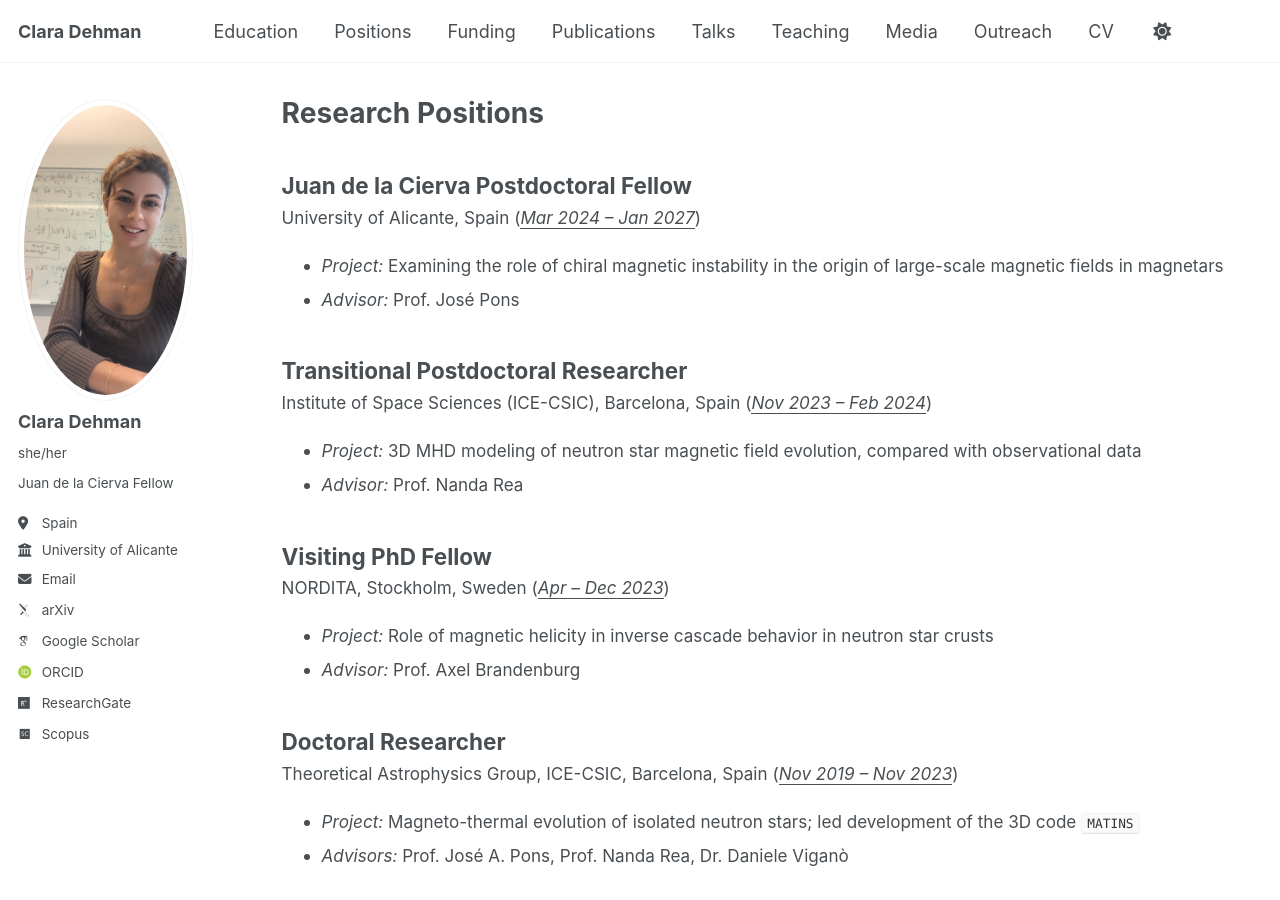
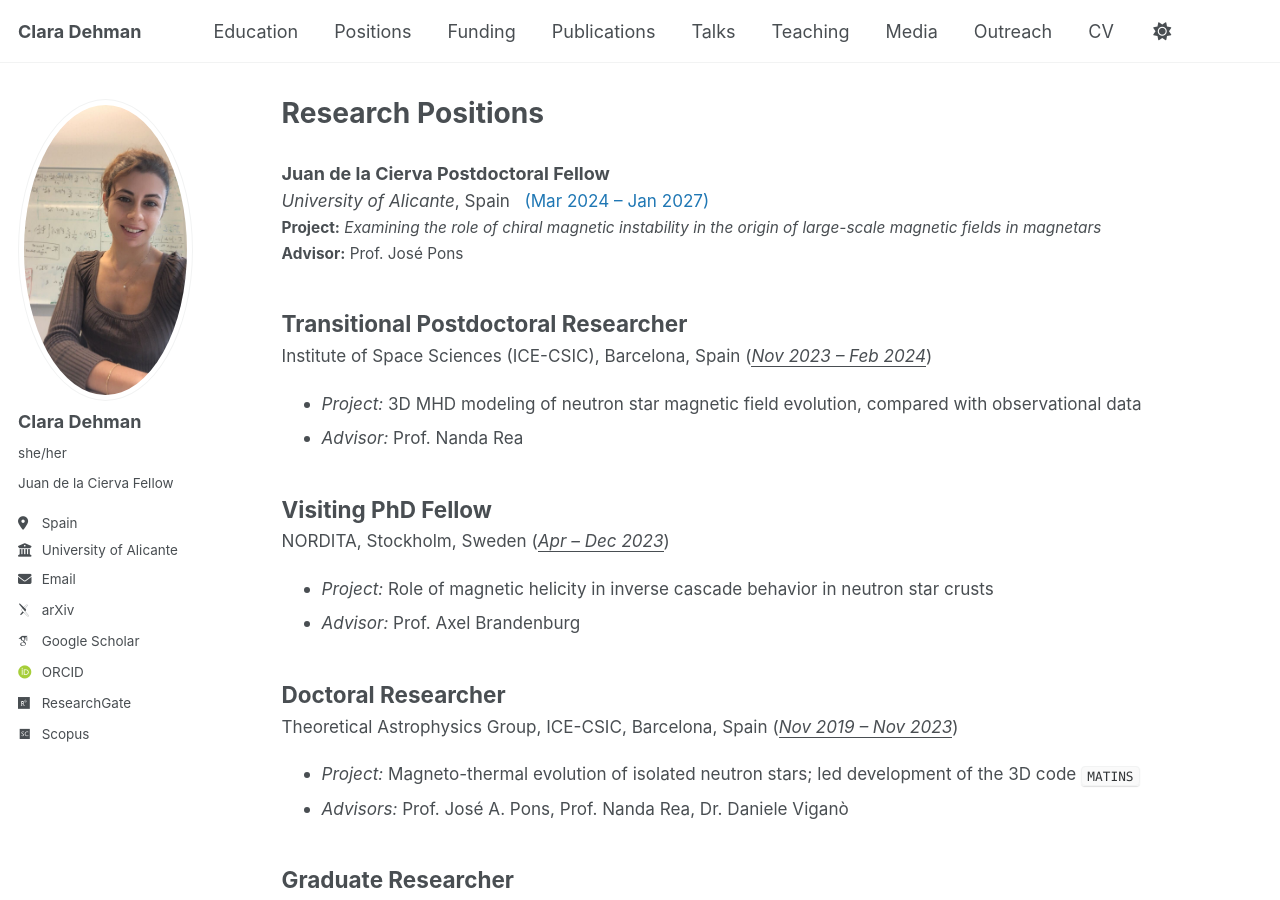
Before and after one commit to ClaraDehman/ClaraDehman.github.io, a Jekyll site: the page built from _pages/positions.html, in a window 1280 px wide and 900 px high. Built offline with Jekyll 4.4.1, drawn with Linux system fonts in a browser that asks for light colours; some web fonts are replaced.

Commit message:
Update positions.html

```diff
--- a/_pages/positions.html
+++ b/_pages/positions.html
@@ -8,13 +8,14 @@ author_profile: true
 {% include base_path %}
 
 <div class="archive__item">
-  <h2 class="archive__item-title">Juan de la Cierva Postdoctoral Fellow</h2>
-  <p class="archive__item-excerpt" style="font-size: 0.95em;">University of Alicante, Spain (<em><u>Mar 2024 – Jan 2027</u></em>)</p>
-  <ul class="archive__item-excerpt" style="font-size: 0.95em;">
-    <li><em>Project:</em> Examining the role of chiral magnetic instability in the origin of large-scale magnetic fields in magnetars</li>
-    <li><em>Advisor:</em> Prof. José Pons</li>
-  </ul>
+  <h3 class="archive__item-title" style="margin-bottom: 0.2em;"><strong>Juan de la Cierva Postdoctoral Fellow</strong></h3>
+  <p class="archive__item-excerpt" style="font-size: 0.95em; margin-top: 0;">
+    <em>University of Alicante</em>, Spain &nbsp; <span style="color:#1f77b4;">(Mar 2024 – Jan 2027)</span><br>
+    <span style="font-size: 0.9em;"><strong>Project:</strong> <em>Examining the role of chiral magnetic instability in the origin of large-scale magnetic fields in magnetars</em></span><br>
+    <span style="font-size: 0.9em;"><strong>Advisor:</strong> Prof. José Pons</span>
+  </p>
 </div>
+
 
 <div class="archive__item">
   <h2 class="archive__item-title">Transitional Postdoctoral Researcher</h2>
```
